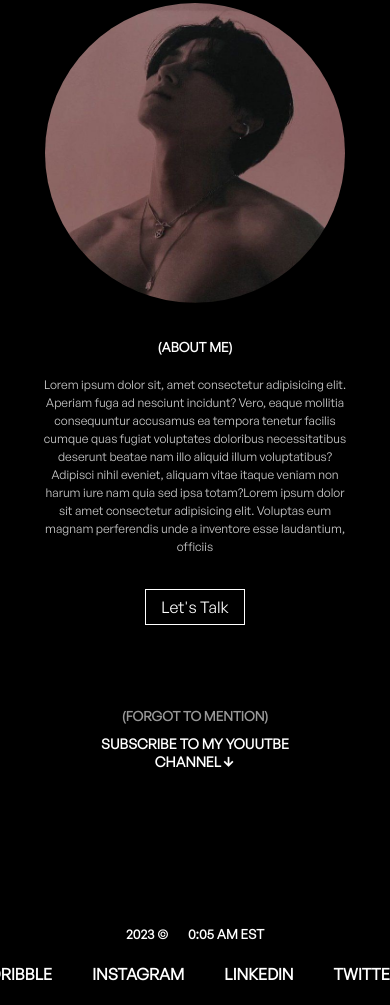
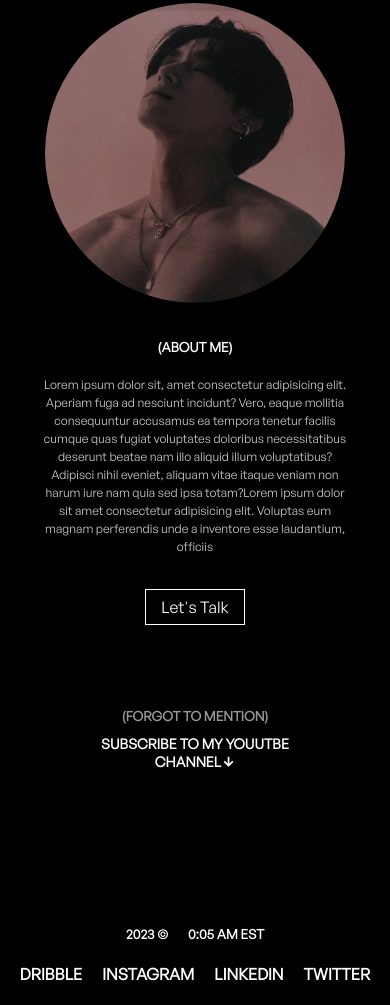
Before and after one commit to pedinistar/GAMECHANGER-PROJECT-1-Modern-Web-Development-HTML-CSS-JS, a plain HTML site: page index.html in a window 390 px wide. Shown: the part 1263-2268 px from the top of the page. Drawn offline with nearby package versions, Linux system fonts and the light colour scheme.

Commit message:
updated the style sheet

```diff
--- a/style.css
+++ b/style.css
@@ -303,4 +303,7 @@ nav a {
     gap: 20px;
     padding-bottom: 20px;
   }
+  #f-right {
+    gap: 20px;
+  }
 }
```
